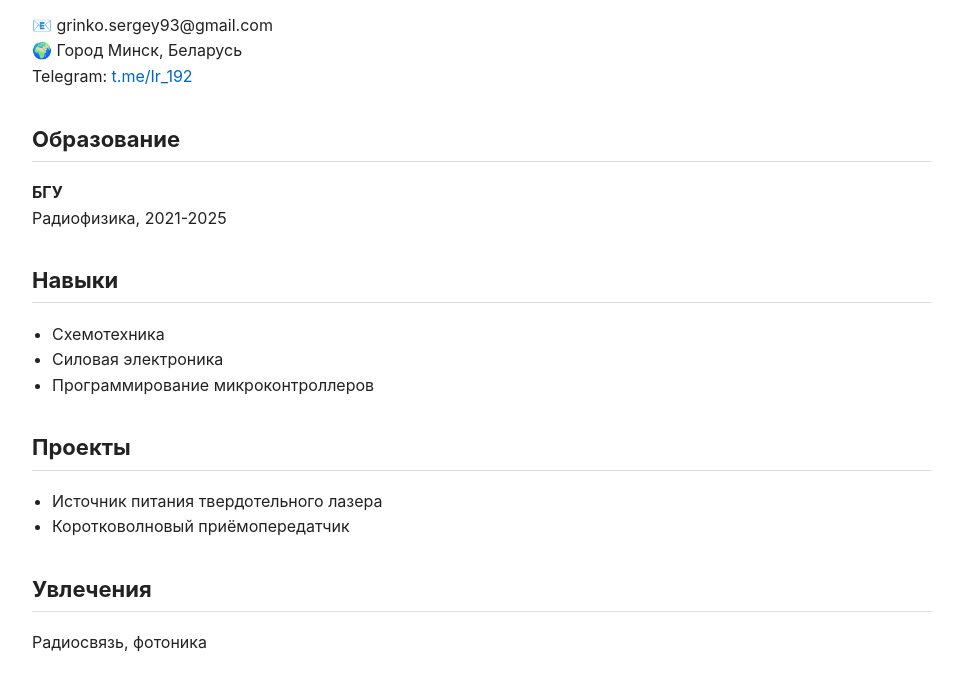
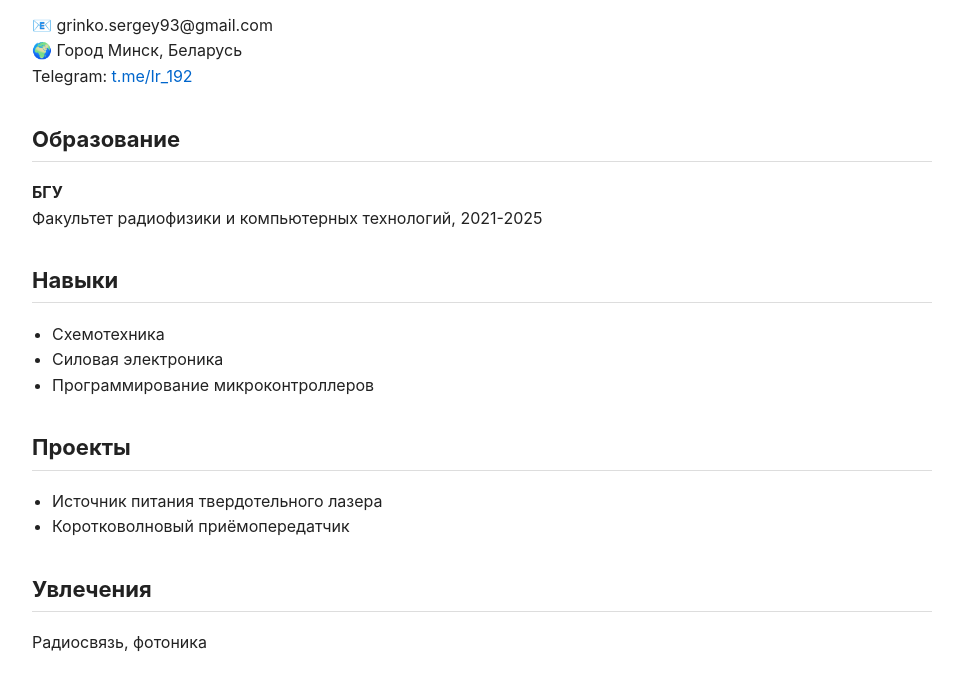
Before and after one commit to SergeyGrinko13/SergeyGrinko13.github.io, a plain HTML site: page index.html in a window 1280 px wide. Shown: the part 124-814 px from the top of the page, without its empty margins (158-1121 px from the left). Drawn offline with Linux system fonts and the light colour scheme.

Commit message:
Update index.html

```diff
--- a/index.html
+++ b/index.html
@@ -60,7 +60,7 @@
 <h2>Образование</h2>
 <p>
   <strong>БГУ</strong><br>
-  Радиофизика, 2021-2025
+  Факультет радиофизики и компьютерных технологий, 2021-2025
 </p>
 
 <h2>Навыки</h2>
```
